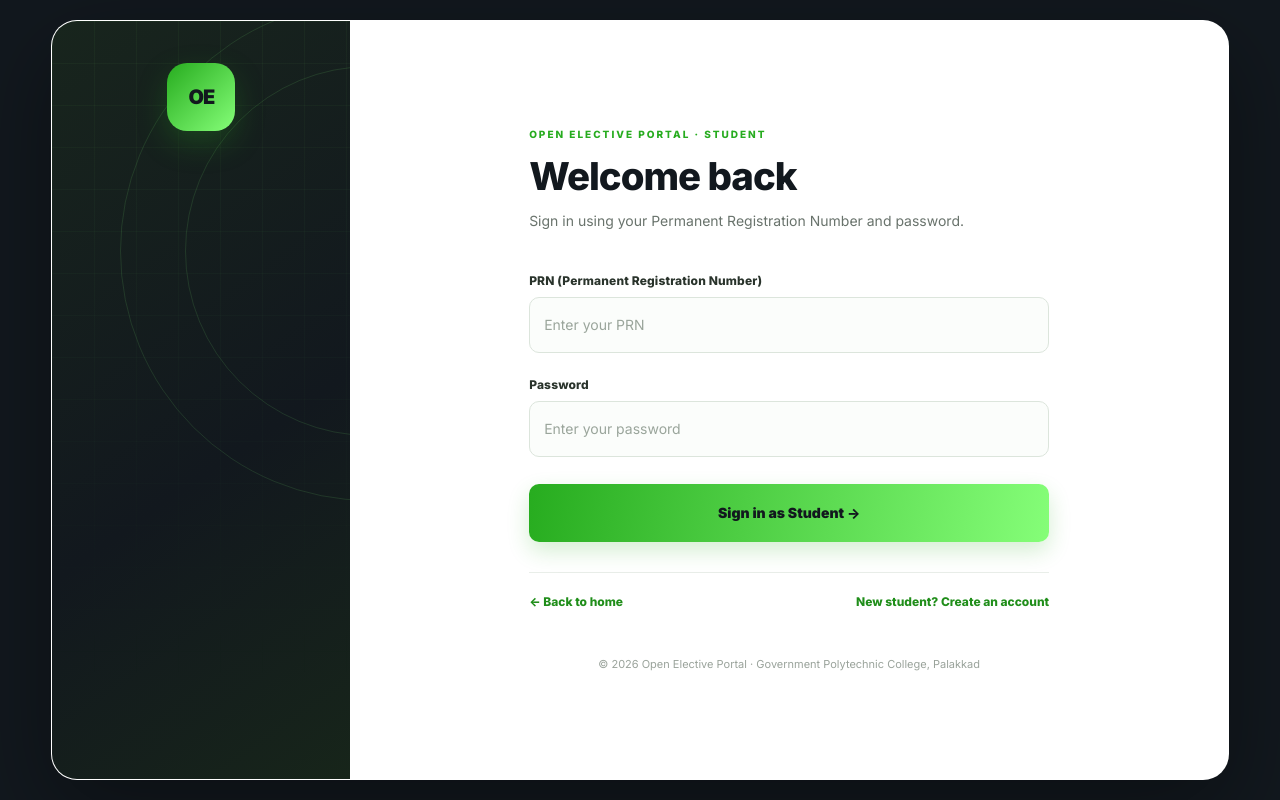
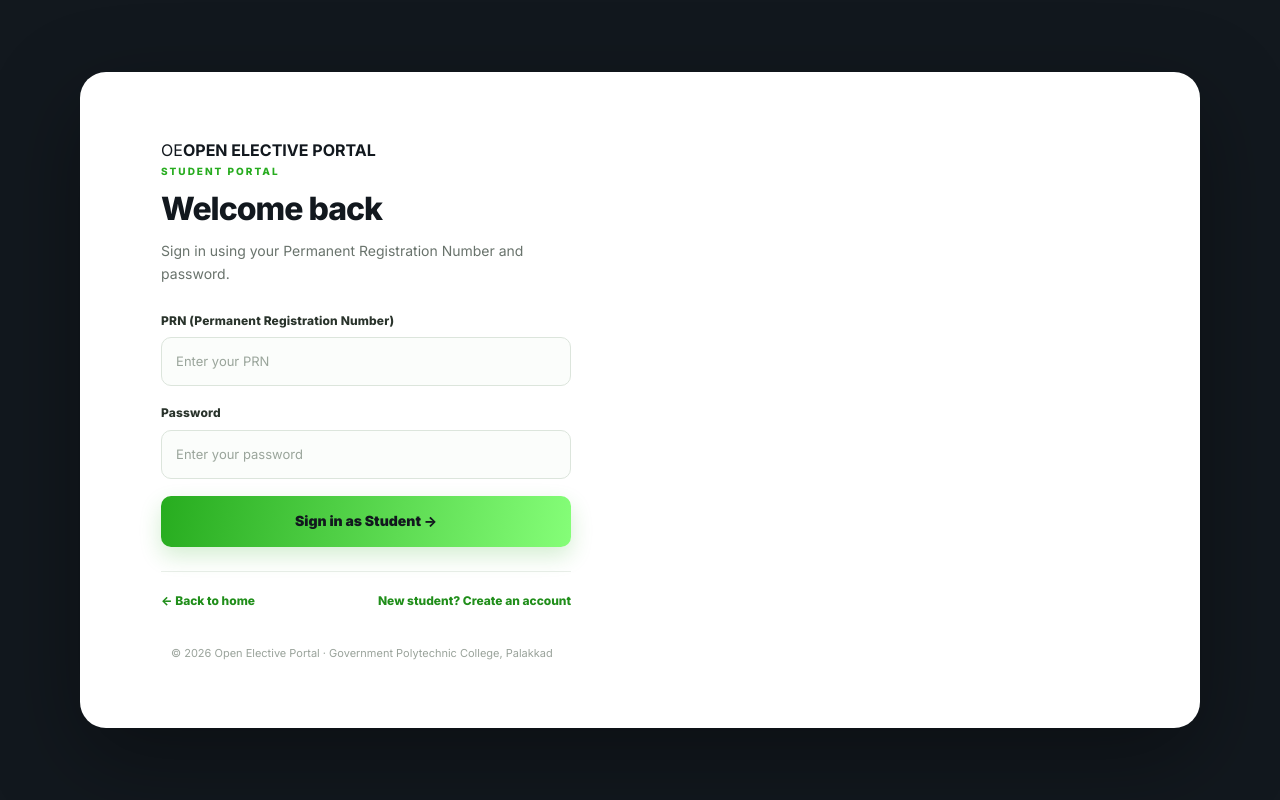
Before and after one commit to NITHIN9526/open-elective-allocator, a Node server app: page /student/login in a window 1280 px wide. Run offline with Node 20, Linux system fonts and the light colour scheme.

Commit message:
Remove student login side rail and logo panel

```diff
--- a/views/student-login.ejs
+++ b/views/student-login.ejs
@@ -1,27 +1,18 @@
 <%- include("partials/header", { title }) %>
 </main>
-<div class="oe-auth-page oe-form-page oe-student-login-compact">
+<div class="oe-auth-page oe-form-page oe-auth-single">
   <main class="oe-auth-shell">
-    <section class="oe-brand-side" aria-label="Open Elective Portal">
-      <div class="oe-brand-mark"><span>OE</span></div>
-      <i class="oe-decor oe-decor-one"></i><i class="oe-decor oe-decor-two"></i>
-    </section>
     <section class="oe-login-side">
       <div class="oe-login-content">
-        <p class="oe-login-kicker oe-form-login-kicker">OPEN ELECTIVE PORTAL · STUDENT</p>
+        <div class="oe-single-brand"><span>OE</span><strong>OPEN ELECTIVE PORTAL</strong></div>
+        <p class="oe-login-kicker oe-form-login-kicker">STUDENT PORTAL</p>
         <h2>Welcome back</h2>
         <p class="oe-login-subtitle">Sign in using your Permanent Registration Number and password.</p>
         <% if (error) { %><div class="oe-form-alert" role="alert"><%= error %></div><% } %>
         <form method="post" action="/student/login" class="oe-form-stack">
           <input type="hidden" name="_csrf" value="<%= csrfToken %>">
-          <div class="oe-form-group">
-            <label for="student-prn">PRN (Permanent Registration Number)</label>
-            <input id="student-prn" class="oe-form-control" name="prn" autocomplete="username" required placeholder="Enter your PRN">
-          </div>
-          <div class="oe-form-group">
-            <label for="student-password">Password</label>
-            <input id="student-password" class="oe-form-control" type="password" name="password" autocomplete="current-password" required placeholder="Enter your password">
-          </div>
+          <div class="oe-form-group"><label for="student-prn">PRN (Permanent Registration Number)</label><input id="student-prn" class="oe-form-control" name="prn" autocomplete="username" required placeholder="Enter your PRN"></div>
+          <div class="oe-form-group"><label for="student-password">Password</label><input id="student-password" class="oe-form-control" type="password" name="password" autocomplete="current-password" required placeholder="Enter your password"></div>
           <button class="oe-form-submit" type="submit">Sign in as Student <span aria-hidden="true">→</span></button>
         </form>
         <div class="oe-form-links"><a href="/login">← Back to home</a><a href="/register">New student? Create an account</a></div>
```
